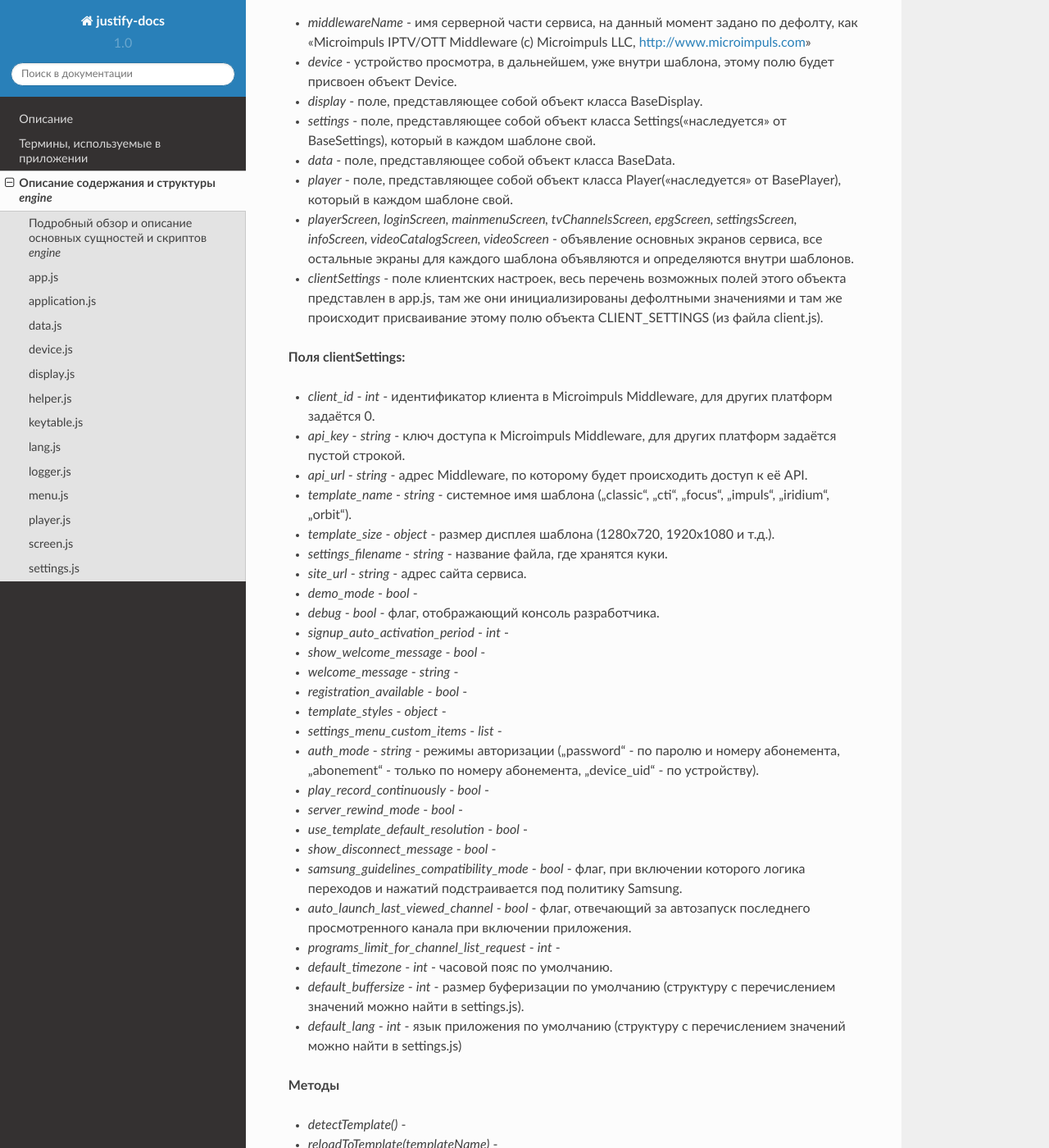
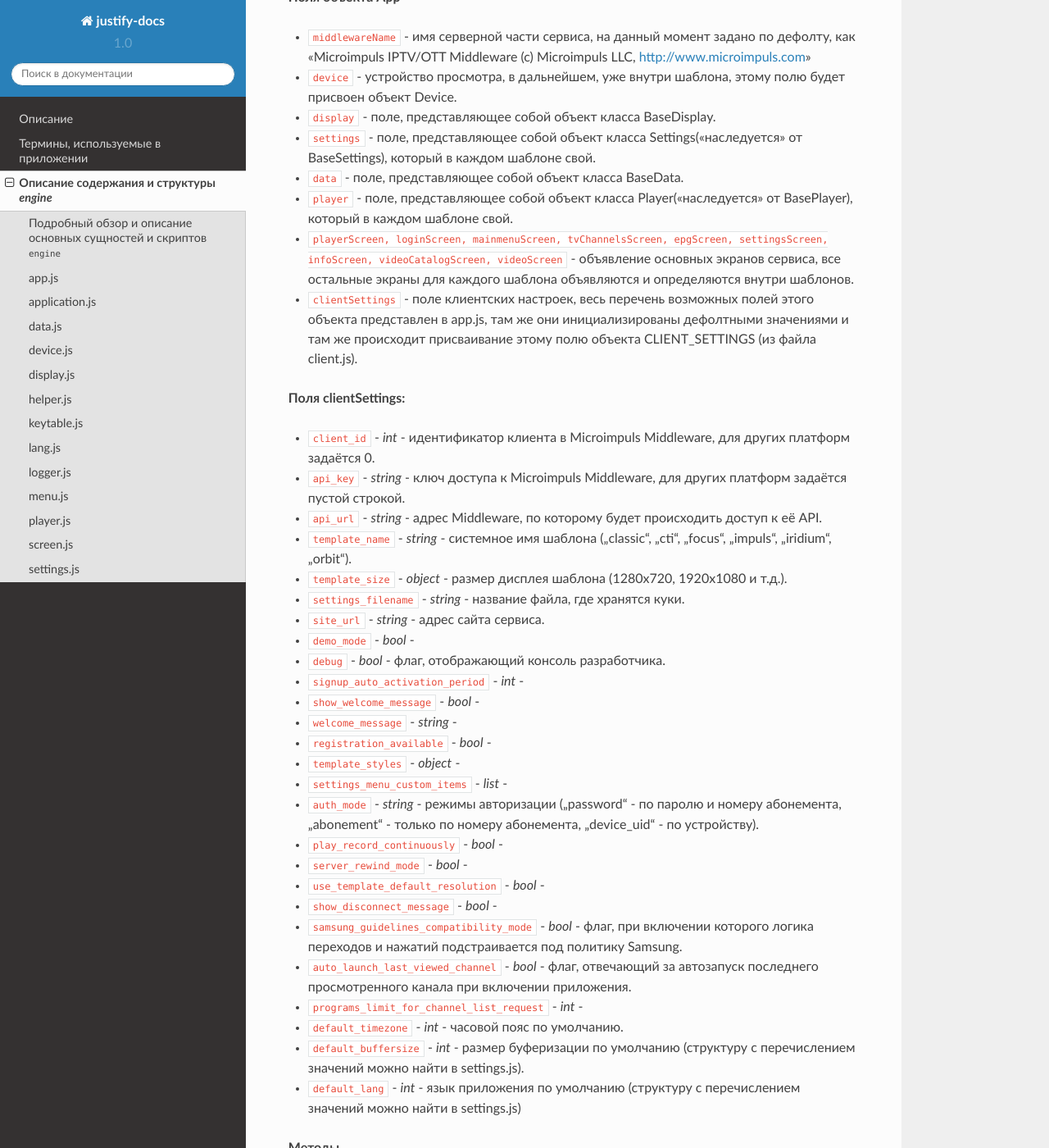
Before and after one commit to microimpuls/justify-dev-docs, a Sphinx documentation site: the page built from source/engine.rst, in a window 1280 px wide and 1400 px high, scrolled down 2229 px. Shown: the whole window at 82% size. Built offline with Sphinx 7.4.7 and the Read the Docs theme 2.0.0, drawn with Linux system fonts in a browser that asks for light colours; some of the changed text lies outside the part shown.

Commit message:
some changes

```diff
--- a/source/engine.rst
+++ b/source/engine.rst
@@ -4,27 +4,27 @@
 
 Структурно engine состоит из следующих js-скриптов и каталогов:
 
-* `app.js` - глобальное объявление и первоначальная инициализация приложения, всех его базовых сущностей, событий, клиентских настроек по умолчанию, а также методов определения и загрузки нужного шаблона интерфейса.
-* `application.js` - скрипт, описывающий сущность BaseApplication - стороннее подключаемое приложение.
-* `data.js` - сущность BaseData, набор функций, производящих общение с backend-частью платформы.
-* `device.js` - объявление и определение класса Device, то есть методов работы с API устройства просмотра. Данный скрипт является родительским для всех остальных `device.js`, описывающих работу с каждым конкретным устройством, а также заглушкой для запуска портала в браузере - его методы вызываются в случае, если устройство просмотра не было определено и по умолчанию было задано как 'mag'. При попытке воспроизведения потока в браузере пользователь увидит эмулятор плеера, в остальном работа портала не будет отличаться от обычной.
-* `display.js` - сущность BaseDisplay, представляет собой набор переменных и методов для задания и определения конфигураций дисплея, а также методы по работе с нажатиями клавиш и управления экранами (сущностями, наследуемыми от BaseScreen).
-* `helper.js` - описание класса Helper, содержащего вспомогательные функции для работы с DOM-элементами, массивами, строками и т.д.
-* `keytable.js` - сущность BaseKeyTable, класс для работы с таблицами кодов клавиш каждого устройства.
-* `lang.js` - сущность BaseLang, позволяющая менять языковую локализацию приложения каждого шаблона.
-* `logger.js` - класс Logger для работы с самописной консолью (предназначена только для debug-режима, активируется в файле client.js или с помощью *магической* комбинации клавиш, по умолчанию отключена).
-* `menu.js` - сущность BaseMenu, описывающая поведение различных списков в приложении, а также предоставляющая широкий набор методов для работы с ними.
-* `player.js` - сущность BasePlayer, является родительской для плеера внутри каждого шаблона, фактически описывает событийный аппарат плеера.
-* `screen.js` - сущность BaseScreen, описывает экран приложения - структурную единицу любого шаблона.
-* `settings.js` - сущность BaseSettings, содержит константы и методы для  работы с пользовательскими настройками приложения (язык, время, буфферизация и т.д.), которые в дальнейшем могут переопределяться в зависимости от шаблона. Набор настроек также кастомизируем с помощью файла client.js.
-* каталог `backends` - содержит сторонние data.js, то есть наборы методов для работы со сторонними backend-ами.
-* каталог `device` - содержит файлы device.js для каждого устройства, на данный момент их уже 14.
-* каталог `thirdparty` - содержит сторонние библиотеки, на данный момент только json2.js.
+* ``app.js`` - глобальное объявление и первоначальная инициализация приложения, всех его базовых сущностей, событий, клиентских настроек по умолчанию, а также методов определения и загрузки нужного шаблона интерфейса.
+* ``application.js`` - скрипт, описывающий сущность BaseApplication - стороннее подключаемое приложение.
+* ``data.js`` - сущность BaseData, набор функций, производящих общение с backend-частью платформы.
+* ``device.js`` - объявление и определение класса Device, то есть методов работы с API устройства просмотра. Данный скрипт является родительским для всех остальных `device.js`, описывающих работу с каждым конкретным устройством, а также заглушкой для запуска портала в браузере - его методы вызываются в случае, если устройство просмотра не было определено и по умолчанию было задано как 'mag'. При попытке воспроизведения потока в браузере пользователь увидит эмулятор плеера, в остальном работа портала не будет отличаться от обычной.
+* ``display.js`` - сущность BaseDisplay, представляет собой набор переменных и методов для задания и определения конфигураций дисплея, а также методы по работе с нажатиями клавиш и управления экранами (сущностями, наследуемыми от BaseScreen).
+* ``helper.js`` - описание класса Helper, содержащего вспомогательные функции для работы с DOM-элементами, массивами, строками и т.д.
+* ``keytable.js`` - сущность BaseKeyTable, класс для работы с таблицами кодов клавиш каждого устройства.
+* ``lang.js`` - сущность BaseLang, позволяющая менять языковую локализацию приложения каждого шаблона.
+* ``logger.js`` - класс Logger для работы с самописной консолью (предназначена только для debug-режима, активируется в файле client.js или с помощью *магической* комбинации клавиш, по умолчанию отключена).
+* ``menu.js`` - сущность BaseMenu, описывающая поведение различных списков в приложении, а также предоставляющая широкий набор методов для работы с ними.
+* ``player.js`` - сущность BasePlayer, является родительской для плеера внутри каждого шаблона, фактически описывает событийный аппарат плеера.
+* ``screen.js`` - сущность BaseScreen, описывает экран приложения - структурную единицу любого шаблона.
+* ``settings.js`` - сущность BaseSettings, содержит константы и методы для  работы с пользовательскими настройками приложения (язык, время, буфферизация и т.д.), которые в дальнейшем могут переопределяться в зависимости от шаблона. Набор настроек также кастомизируем с помощью файла client.js.
+* каталог ``backends`` - содержит сторонние data.js, то есть наборы методов для работы со сторонними backend-ами.
+* каталог ``device`` - содержит файлы device.js для каждого устройства, на данный момент их уже 14.
+* каталог ``thirdparty`` - содержит сторонние библиотеки, на данный момент только json2.js.
 
-Подробный обзор и описание основных сущностей и скриптов `engine`
------------------------------------------------------------------
+Подробный обзор и описание основных сущностей и скриптов ``engine``
+-------------------------------------------------------------------
 
-Как было описано выше, `engine` представляет собой ряд сущностей, составляющих костяк IPTV/OTT-сервиса. Все они, взаимодействуя друг с другом на протяжении сессии, образуют жизненный цикл приложения. Практически все данные, используемые сервисом - динамические, то есть они запрашиваются с сервера или высчитываются при каждом новом запуске (исключением, пожалуй, являются только данные авторизации и пользовательские настройки - они записываются в куки устройства).
+Как было описано выше, ``engine`` представляет собой ряд сущностей, составляющих костяк IPTV/OTT-сервиса. Все они, взаимодействуя друг с другом на протяжении сессии, образуют жизненный цикл приложения. Практически все данные, используемые сервисом - динамические, то есть они запрашиваются с сервера или высчитываются при каждом новом запуске (исключением, пожалуй, являются только данные авторизации и пользовательские настройки - они записываются в куки устройства).
 Ниже представлена примерная схема, по которой происходит процесс инициализации приложения, определения шаблона, типа устройства просмотра и подключение и подгрузка нужных скриптов (другими словами, всё, что происходит до запуска init.js каждого шаблона).
 
 .. image:: img/index-redirect.png
@@ -34,52 +34,52 @@ app.js
 
 **Поля объекта App**
 
-* `middlewareName` - имя серверной части сервиса, на данный момент задано по дефолту, как "Microimpuls IPTV/OTT Middleware (c) Microimpuls LLC, http://www.microimpuls.com"
-* `device` - устройство просмотра, в дальнейшем, уже внутри шаблона, этому полю будет присвоен объект Device.
-* `display` - поле, представляющее собой объект класса BaseDisplay.
-* `settings` - поле, представляющее собой объект класса Settings("наследуется" от BaseSettings), который в каждом шаблоне свой.
-* `data` - поле, представляющее собой объект класса BaseData.
-* `player` - поле, представляющее собой объект класса Player("наследуется" от BasePlayer), который в каждом шаблоне свой.
-* `playerScreen, loginScreen, mainmenuScreen, tvChannelsScreen, epgScreen, settingsScreen, infoScreen, videoCatalogScreen, videoScreen` - объявление основных экранов сервиса, все остальные экраны для каждого шаблона объявляются и определяются внутри шаблонов.
-* `clientSettings` - поле клиентских настроек, весь перечень возможных полей этого объекта представлен в app.js, там же они инициализированы дефолтными значениями и там же происходит присваивание этому полю объекта CLIENT_SETTINGS (из файла client.js).
+* ``middlewareName`` - имя серверной части сервиса, на данный момент задано по дефолту, как "Microimpuls IPTV/OTT Middleware (c) Microimpuls LLC, http://www.microimpuls.com"
+* ``device`` - устройство просмотра, в дальнейшем, уже внутри шаблона, этому полю будет присвоен объект Device.
+* ``display`` - поле, представляющее собой объект класса BaseDisplay.
+* ``settings`` - поле, представляющее собой объект класса Settings("наследуется" от BaseSettings), который в каждом шаблоне свой.
+* ``data`` - поле, представляющее собой объект класса BaseData.
+* ``player`` - поле, представляющее собой объект класса Player("наследуется" от BasePlayer), который в каждом шаблоне свой.
+* ``playerScreen, loginScreen, mainmenuScreen, tvChannelsScreen, epgScreen, settingsScreen, infoScreen, videoCatalogScreen, videoScreen`` - объявление основных экранов сервиса, все остальные экраны для каждого шаблона объявляются и определяются внутри шаблонов.
+* ``clientSettings`` - поле клиентских настроек, весь перечень возможных полей этого объекта представлен в app.js, там же они инициализированы дефолтными значениями и там же происходит присваивание этому полю объекта CLIENT_SETTINGS (из файла client.js).
 
 **Поля clientSettings:**
 
-* `client_id` - *int* - идентификатор клиента в Microimpuls Middleware, для других платформ задаётся 0.
-* `api_key` - *string* - ключ доступа к Microimpuls Middleware, для других платформ задаётся пустой строкой.
-* `api_url` - *string* - адрес Middleware, по которому будет происходить доступ к её API.
-* `template_name` - *string* - системное имя шаблона ('classic', 'cti', 'focus', 'impuls', 'iridium', 'orbit').
-* `template_size` - *object* - размер дисплея шаблона (1280х720, 1920х1080 и т.д.).
-* `settings_filename` - *string* - название файла, где хранятся куки.
-* `site_url` - *string* - адрес сайта сервиса.
-* `demo_mode` - *bool* -
-* `debug` - *bool* -  флаг, отображающий консоль разработчика.
-* `signup_auto_activation_period` - *int* -
-* `show_welcome_message` - *bool* -
-* `welcome_message` - *string* -
-* `registration_available` - *bool* -
-* `template_styles` - *object* -
-* `settings_menu_custom_items` - *list* -
-* `auth_mode` - *string* - режимы авторизации ('password' - по паролю и номеру абонемента, 'abonement' - только по номеру абонемента, 'device_uid' - по устройству).
-* `play_record_continuously` - *bool* -
-* `server_rewind_mode` - *bool* -
-* `use_template_default_resolution` - *bool* -
-* `show_disconnect_message` - *bool* -
-* `samsung_guidelines_compatibility_mode` - *bool* - флаг, при включении которого логика переходов и нажатий подстраивается под политику Samsung.
-* `auto_launch_last_viewed_channel` - *bool* - флаг, отвечающий за автозапуск последнего просмотренного канала при включении приложения.
-* `programs_limit_for_channel_list_request` - *int* -
-* `default_timezone` - *int* - часовой пояс по умолчанию.
-* `default_buffersize` - *int* - размер буферизации по умолчанию (структуру с перечислением значений можно найти в settings.js).
-* `default_lang` - *int* - язык приложения по умолчанию (структуру с перечислением значений можно найти в settings.js)
+* ``client_id`` - *int* - идентификатор клиента в Microimpuls Middleware, для других платформ задаётся 0.
+* ``api_key`` - *string* - ключ доступа к Microimpuls Middleware, для других платформ задаётся пустой строкой.
+* ``api_url`` - *string* - адрес Middleware, по которому будет происходить доступ к её API.
+* ``template_name`` - *string* - системное имя шаблона ('classic', 'cti', 'focus', 'impuls', 'iridium', 'orbit').
+* ``template_size`` - *object* - размер дисплея шаблона (1280х720, 1920х1080 и т.д.).
+* ``settings_filename`` - *string* - название файла, где хранятся куки.
+* ``site_url`` - *string* - адрес сайта сервиса.
+* ``demo_mode`` - *bool* -
+* ``debug`` - *bool* -  флаг, отображающий консоль разработчика.
+* ``signup_auto_activation_period`` - *int* -
+* ``show_welcome_message`` - *bool* -
+* ``welcome_message`` - *string* -
+* ``registration_available`` - *bool* -
+* ``template_styles`` - *object* -
+* ``settings_menu_custom_items`` - *list* -
+* ``auth_mode`` - *string* - режимы авторизации ('password' - по паролю и номеру абонемента, 'abonement' - только по номеру абонемента, 'device_uid' - по устройству).
+* ``play_record_continuously`` - *bool* -
+* ``server_rewind_mode`` - *bool* -
+* ``use_template_default_resolution`` - *bool* -
+* ``show_disconnect_message`` - *bool* -
+* ``samsung_guidelines_compatibility_mode`` - *bool* - флаг, при включении которого логика переходов и нажатий подстраивается под политику Samsung.
+* ``auto_launch_last_viewed_channel`` - *bool* - флаг, отвечающий за автозапуск последнего просмотренного канала при включении приложения.
+* ``programs_limit_for_channel_list_request`` - *int* -
+* ``default_timezone`` - *int* - часовой пояс по умолчанию.
+* ``default_buffersize`` - *int* - размер буферизации по умолчанию (структуру с перечислением значений можно найти в settings.js).
+* ``default_lang`` - *int* - язык приложения по умолчанию (структуру с перечислением значений можно найти в settings.js)
 
 **Методы**
 
-* `detectTemplate()` -
-* `reloadToTemplate(templateName)` -
-* `detectAndReloadTemplate(templateName, force)`
-* `setAccountTemplate(templateName)`
-* `resetAccountTemplate()`
-* `fireEvent(eventType, eventArgument)`
+* ``detectTemplate()`` -
+* ``reloadToTemplate(templateName)`` -
+* ``detectAndReloadTemplate(templateName, force)``
+* ``setAccountTemplate(templateName)``
+* ``resetAccountTemplate()``
+* ``fireEvent(eventType, eventArgument)``
 
 application.js
 --------------
--- a/source/intro.rst
+++ b/source/intro.rst
@@ -20,9 +20,9 @@
 Термины, используемые в приложении
 **********************************
 
-**Устройство просмотра** - Set-Top Box или Smart TV, уже адаптированный для Justify и, соответственно, имеющий JS API (приставки: amino, dune, eltex, mag, tvip, sagemcom, wrt, **gdc??** и все приставки под ОС Android; smart TV: Samsung Smart TV (Webkit и Tizen), LG (Webos и Netcast); electron).
+**Устройство просмотра** - Set-Top Box или Smart TV, уже адаптированный для Justify и, соответственно, имеющий JS API (приставки: amino, dune, eltex, mag, tvip, sagemcom, wrt, gdc и все приставки под ОС Android; smart TV: Samsung Smart TV (Webkit и Tizen), LG (Webos и Netcast); electron).
 
-**Шаблон** - одно из уже созданных приложений на основе engine. Данные приложения могут иметь отличную от Microimpuls Middleware серверную часть, различную логику и оформление (classic, cti, focus, impuls, iridium, orbit).
+**Шаблон** - одно из уже созданных приложений на основе engine. Данные приложения могут иметь отличную от Microimpuls Middleware серверную часть, различную логику и оформление (``classic``, ``cti``, ``focus``, ``impuls``, ``iridium``, ``orbit``).
 
 **Пользовательские настройки** - данные, которые сохраняются в куках устройства и которые имеет возможность изменять конечный пользователь приложения (данные авторизации, часовой пояс, уровень звука, размер буферизации, язык, стиль оформления и т.д.). Набор этих настроек также зависит от конкретного шаблона и от *клиентских настроек*.
 
```
